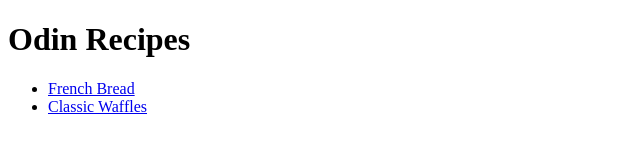
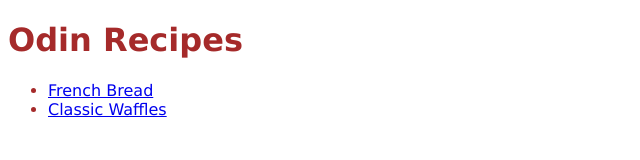
Before and after one commit to opowell28/odin-recipes, a plain HTML site: page index.html in a window 1280 px wide. Shown: the whole page, without its empty margins (0-640 px from the left). Drawn offline with Linux system fonts and the light colour scheme.

Commit message:
Give basic styling to all pages

```diff
--- a/index.html
+++ b/index.html
@@ -9,7 +9,7 @@
 <body>
     <h1>Odin Recipes</h1>
 
-    <ul>
+    <ul class="links">
         <li><a href="./recipes/french-bread.html">French Bread</a></li>
         <li><a href="./recipes/classic-waffles.html">Classic Waffles</a></li>
     </ul>
--- a/styles/styles.css
+++ b/styles/styles.css
@@ -0,0 +1,15 @@
+html {
+    font-family: Verdana, Geneva, Tahoma, sans-serif;
+}
+
+h1 {
+    color: brown;
+}
+
+.links {
+    color: brown;
+}
+
+em {
+    color: blueviolet;
+}
```
Also changed, not shown: recipes/classic-waffles.html (+1 -0 lines), recipes/french-bread.html (+1 -0 lines), recipes/no-yeast-bread.html (+1 -0 lines).
